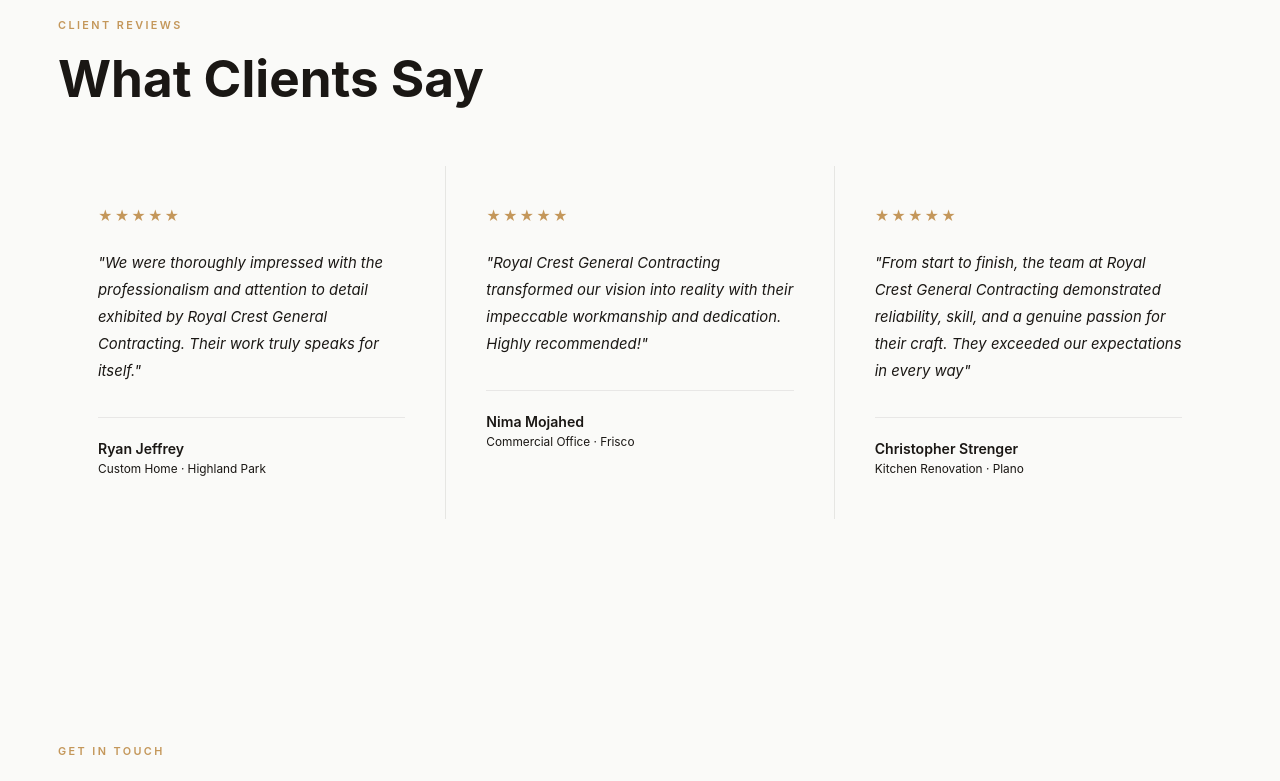
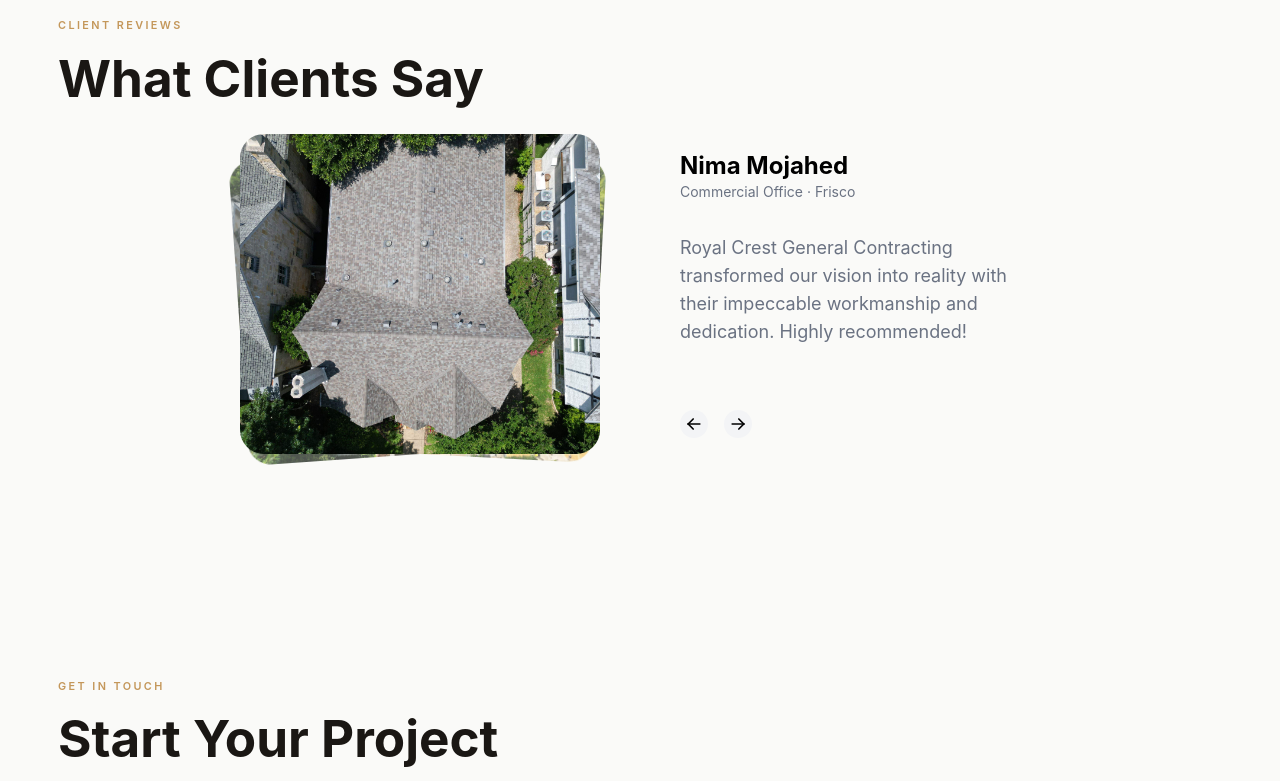
Before and after one commit to coreycasmedes/royal-crest-gc-ui, a React (Vite) app: page / in a window 1280 px wide. Shown: the part 4060-4841 px from the top of the page. Built offline with nearby package versions, Linux system fonts and the light colour scheme; a web font is replaced by a local one.

Commit message:
feat: add animated-testimonials.tsx

```diff
--- a/package.json
+++ b/package.json
@@ -11,6 +11,7 @@
   },
   "dependencies": {
     "@radix-ui/react-label": "^2.1.8",
+    "@tabler/icons-react": "^3.41.1",
     "@tailwindcss/vite": "^4.2.4",
     "clsx": "^2.1.1",
     "motion": "^12.38.0",
--- a/src/components/Testimonials.tsx
+++ b/src/components/Testimonials.tsx
@@ -1,32 +1,38 @@
 import { useInView } from '../hooks/useInView';
+import { AnimatedTestimonials } from './ui/animated-testimonials';
+import abcImg from '../assets/big_roof.jpg';
+import certainteedImg from '../assets/roof_birdseye.jpg';
+import gafImg from '../assets/roofing_team.jpg';
 
-const reviews = [
+const testimonials = [
   {
-    text:    'We were thoroughly impressed with the professionalism and attention to detail exhibited by Royal Crest General Contracting. Their work truly speaks for itself.',
-    name:    'Ryan Jeffrey',
-    project: 'Custom Home · Highland Park',
+    quote: 'We were thoroughly impressed with the professionalism and attention to detail exhibited by Royal Crest General Contracting. Their work truly speaks for itself.',
+    name: 'Ryan Jeffrey',
+    designation: 'Custom Home · Highland Park',
+    src: abcImg,
   },
   {
-    text:    "Royal Crest General Contracting transformed our vision into reality with their impeccable workmanship and dedication. Highly recommended!",
-    name:    'Nima Mojahed',
-    project: 'Commercial Office · Frisco',
+    quote: "Royal Crest General Contracting transformed our vision into reality with their impeccable workmanship and dedication. Highly recommended!",
+    name: 'Nima Mojahed',
+    designation: 'Commercial Office · Frisco',
+    src: certainteedImg,
   },
   {
-    text:    'From start to finish, the team at Royal Crest General Contracting demonstrated reliability, skill, and a genuine passion for their craft. They exceeded our expectations in every way',
-    name:    'Christopher Strenger',
-    project: 'Kitchen Renovation · Plano',
+    quote: 'From start to finish, the team at Royal Crest General Contracting demonstrated reliability, skill, and a genuine passion for their craft. They exceeded our expectations in every way.',
+    name: 'Christopher Strenger',
+    designation: 'Kitchen Renovation · Plano',
+    src: gafImg,
   },
 ];
 
 export default function Testimonials() {
   const { ref: headRef, inView: headIn } = useInView();
-  const { ref: gridRef, inView: gridIn } = useInView(0.08);
 
   return (
     <section id="testimonials" className="py-24 lg:py-28" style={{ background: '#fafaf8' }}>
       <div className="max-w-[1260px] mx-auto px-8 lg:px-12">
 
-        <div ref={headRef} className={`mb-14 reveal ${headIn ? 'visible' : ''}`}>
+        <div ref={headRef} className={`mb-6 reveal ${headIn ? 'visible' : ''}`}>
           <p className="label">Client Reviews</p>
           <h2
             className="font-heading font-bold leading-tight"
@@ -36,40 +42,7 @@
           </h2>
         </div>
 
-        <div
-          ref={gridRef}
-          className="grid grid-cols-1 md:grid-cols-3 gap-px"
-          style={{ background: 'rgba(26,23,20,0.09)' }}
-        >
-          {reviews.map(({ text, name, project }, i) => (
-            <div
-              key={name}
-              className={`p-9 lg:p-10 reveal delay-${i + 1} ${gridIn ? 'visible' : ''}`}
-              style={{ background: '#fafaf8' }}
-            >
-              <div className="flex gap-0.5 mb-6" style={{ color: 'var(--color-gold)' }}>
-                {'★★★★★'.split('').map((s, j) => (
-                  <span key={j} className="text-sm">{s}</span>
-                ))}
-              </div>
-
-              <p
-                className="text-[0.93rem] leading-[1.82] italic mb-8"
-                style={{ color: 'var(--color-muted)' }}
-              >
-                "{text}"
-              </p>
-
-              <div
-                className="pt-5 border-t"
-                style={{ borderColor: 'rgba(26,23,20,0.08)' }}
-              >
-                <p className="font-semibold text-[0.88rem]" style={{ color: 'var(--color-ink)' }}>{name}</p>
-                <p className="text-[0.74rem] mt-0.5" style={{ color: 'var(--color-faint)' }}>{project}</p>
-              </div>
-            </div>
-          ))}
-        </div>
+        <AnimatedTestimonials testimonials={testimonials} autoplay />
 
       </div>
     </section>
--- /dev/null
+++ b/src/components/ui/animated-testimonials.tsx
@@ -0,0 +1,140 @@
+import { IconArrowLeft, IconArrowRight } from "@tabler/icons-react";
+import { motion, AnimatePresence } from "motion/react";
+import { useEffect, useState } from "react";
+
+type Testimonial = {
+  quote: string;
+  name: string;
+  designation: string;
+  src: string;
+};
+
+export const AnimatedTestimonials = ({
+  testimonials,
+  autoplay = false,
+}: {
+  testimonials: Testimonial[];
+  autoplay?: boolean;
+}) => {
+  const [active, setActive] = useState(0);
+
+  const handleNext = () => {
+    setActive((prev) => (prev + 1) % testimonials.length);
+  };
+
+  const handlePrev = () => {
+    setActive((prev) => (prev - 1 + testimonials.length) % testimonials.length);
+  };
+
+  const isActive = (index: number) => index === active;
+
+  useEffect(() => {
+    if (!autoplay) return;
+    const interval = setInterval(() => {
+      setActive((prev) => (prev + 1) % testimonials.length);
+    }, 5000);
+    return () => clearInterval(interval);
+  }, [autoplay, testimonials.length]);
+
+  const randomRotateY = () => Math.floor(Math.random() * 21) - 10;
+
+  return (
+    <div className="mx-auto max-w-sm px-4 font-sans antialiased md:max-w-4xl md:px-8 lg:px-12">
+      <div className="relative grid grid-cols-1 gap-20 md:grid-cols-2">
+        <div>
+          <div className="relative h-80 w-full">
+            <AnimatePresence>
+              {testimonials.map((testimonial, index) => (
+                <motion.div
+                  key={testimonial.src}
+                  initial={{
+                    opacity: 0,
+                    scale: 0.9,
+                    z: -100,
+                    rotate: randomRotateY(),
+                  }}
+                  animate={{
+                    opacity: isActive(index) ? 1 : 0.7,
+                    scale: isActive(index) ? 1 : 0.95,
+                    z: isActive(index) ? 0 : -100,
+                    rotate: isActive(index) ? 0 : randomRotateY(),
+                    zIndex: isActive(index)
+                      ? 40
+                      : testimonials.length + 2 - index,
+                    y: isActive(index) ? [0, -80, 0] : 0,
+                  }}
+                  exit={{
+                    opacity: 0,
+                    scale: 0.9,
+                    z: 100,
+                    rotate: randomRotateY(),
+                  }}
+                  transition={{ duration: 0.4, ease: "easeInOut" }}
+                  className="absolute inset-0 origin-bottom"
+                >
+                  <img
+                    src={testimonial.src}
+                    alt={testimonial.name}
+                    width={500}
+                    height={500}
+                    draggable={false}
+                    className="h-full w-full rounded-3xl object-cover object-center"
+                  />
+                </motion.div>
+              ))}
+            </AnimatePresence>
+          </div>
+        </div>
+
+        <div className="flex flex-col justify-between py-4">
+          <motion.div
+            key={active}
+            initial={{ y: 20, opacity: 0 }}
+            animate={{ y: 0, opacity: 1 }}
+            exit={{ y: -20, opacity: 0 }}
+            transition={{ duration: 0.2, ease: "easeInOut" }}
+          >
+            <h3 className="text-2xl font-bold text-black">
+              {testimonials[active].name}
+            </h3>
+            <p className="text-sm text-gray-500">
+              {testimonials[active].designation}
+            </p>
+            <motion.p className="mt-8 text-lg text-gray-500">
+              {testimonials[active].quote.split(" ").map((word, index) => (
+                <motion.span
+                  key={index}
+                  initial={{ filter: "blur(10px)", opacity: 0, y: 5 }}
+                  animate={{ filter: "blur(0px)", opacity: 1, y: 0 }}
+                  transition={{
+                    duration: 0.2,
+                    ease: "easeInOut",
+                    delay: 0.02 * index,
+                  }}
+                  className="inline-block"
+                >
+                  {word}&nbsp;
+                </motion.span>
+              ))}
+            </motion.p>
+          </motion.div>
+
+          <div className="flex gap-4 pt-12 md:pt-0">
+            <button
+              onClick={handlePrev}
+              className="group/button flex h-7 w-7 items-center justify-center rounded-full bg-gray-100"
+            >
+              <IconArrowLeft className="h-5 w-5 text-black transition-transform duration-300 group-hover/button:rotate-12" />
+            </button>
+            <button
+              onClick={handleNext}
+              className="group/button flex h-7 w-7 items-center justify-center rounded-full bg-gray-100"
+            >
+              <IconArrowRight className="h-5 w-5 text-black transition-transform duration-300 group-hover/button:-rotate-12" />
+            </button>
+          </div>
+        </div>
+      </div>
+    </div>
+  );
+};
```
Also changed, not shown: 1 other file (tests, documents, lock files or other folders).
